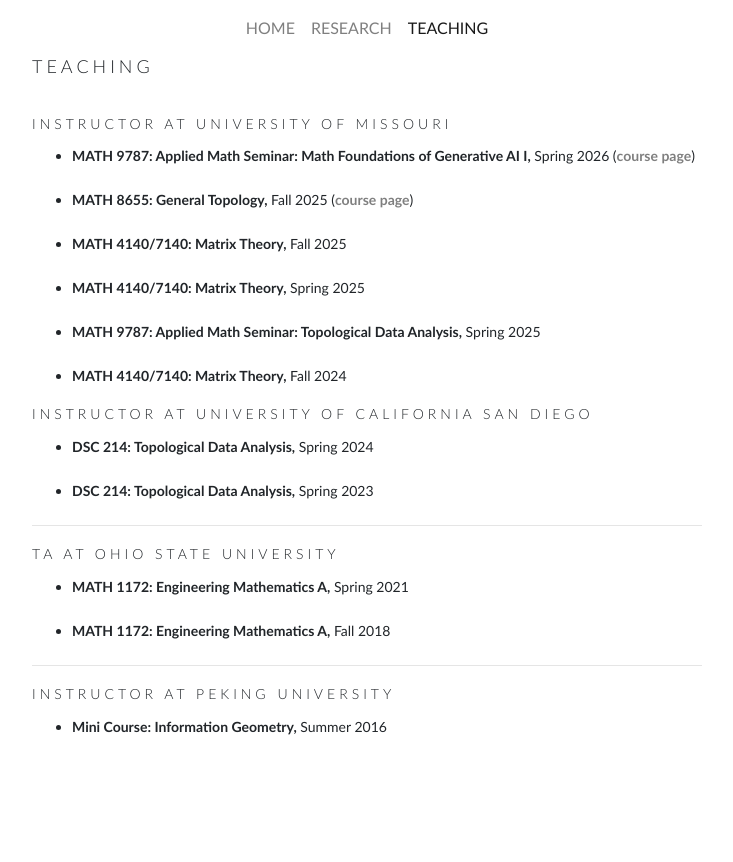
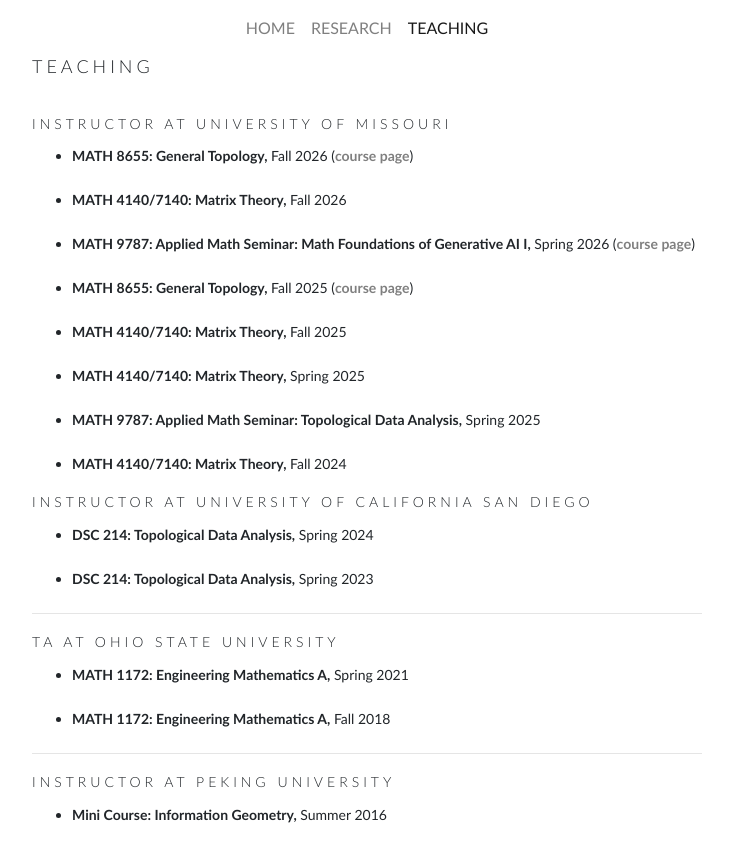
Before and after one commit to ZhengchaoW/ZhengchaoW.github.io, a Jekyll site: the page built from teaching.html, in a window 1280 px wide. Shown: the top 862 px of the page, without its empty margins (273-1006 px from the left). Built offline with Jekyll 4.4.1, drawn with Linux system fonts in a browser that asks for light colours.

Commit message:
Add Fall 2026 General Topology and Matrix Theory teaching

```diff
--- a/teaching.html
+++ b/teaching.html
@@ -11,6 +11,8 @@ opengraph:
     <br>
       <h3>Instructor at University of Missouri</h3>
       <ul>
+        <li><p><b>MATH 8655: General Topology,</b> Fall 2026 (<a href="https://zhengchao-wan.com/general-topology/">course page</a>)</p></li>
+        <li><p><b>MATH 4140/7140: Matrix Theory,</b> Fall 2026</p></li>
         <li><p><b>MATH 9787: Applied Math Seminar: Math Foundations of Generative AI I,</b> Spring 2026 (<a href="mfai-2026.html">course page</a>)</p></li>
         <li><p><b>MATH 8655: General Topology,</b> Fall 2025 (<a href="https://zhengchaow.github.io/general-topology/">course page</a>)</p></li>
         <li><p><b>MATH 4140/7140: Matrix Theory,</b> Fall 2025</p></li>
```
